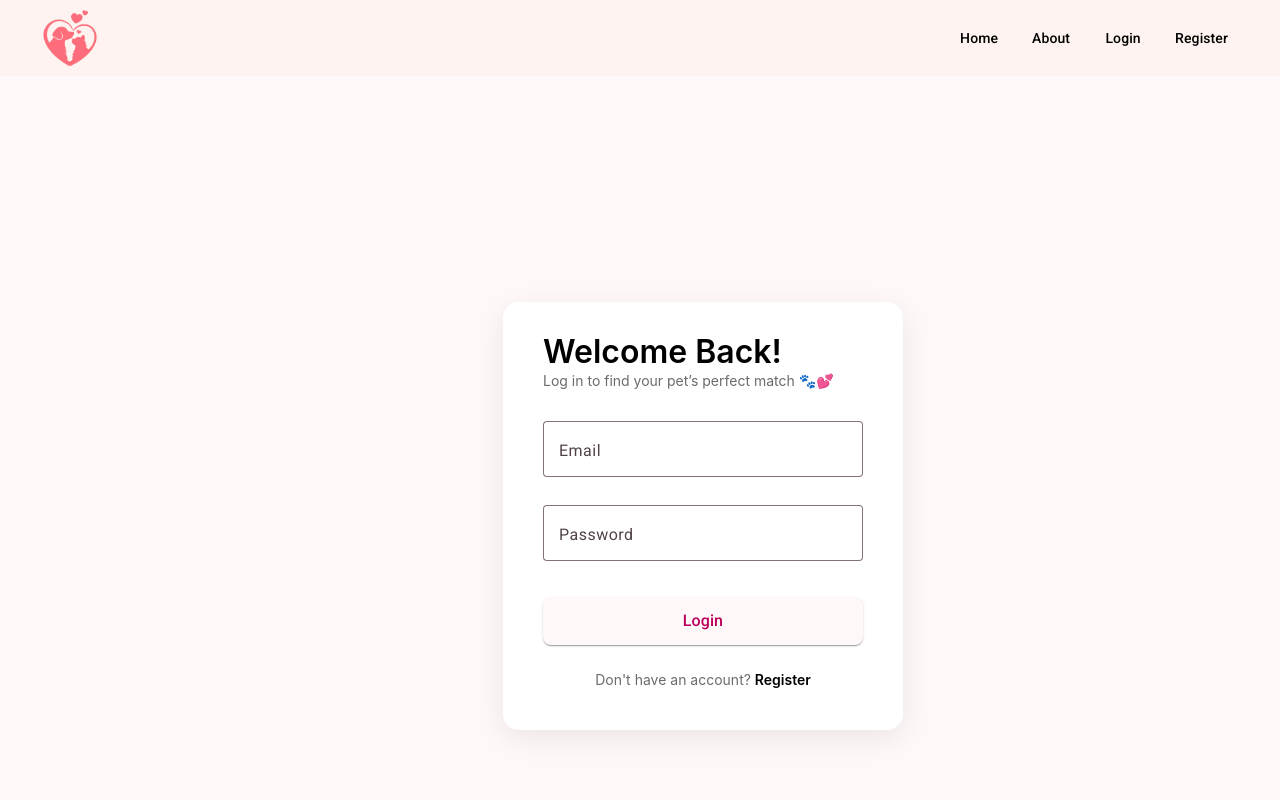
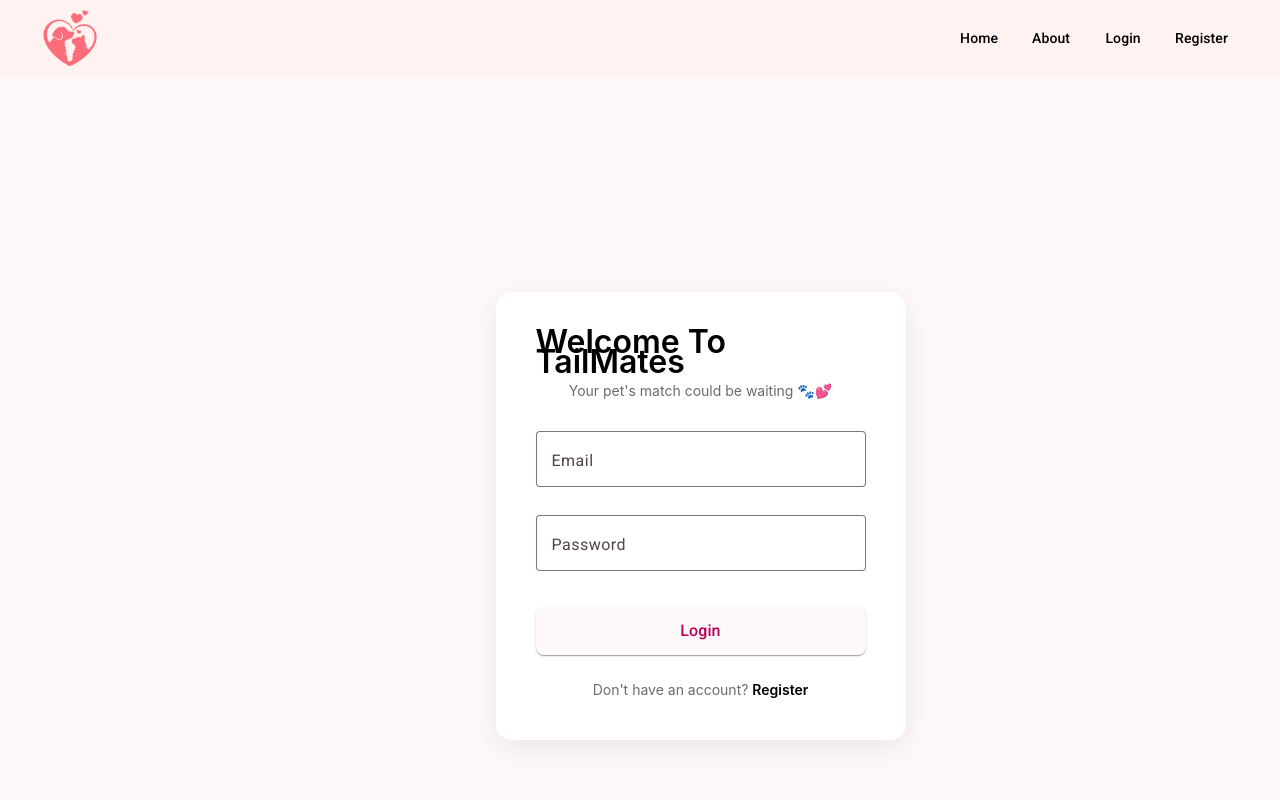
Before and after one commit to lancegabgab/tailmates-client, an Angular app: page /login in a window 1280 px wide. Shown: the top 800 px of the page. Built offline with nearby package versions, Linux system fonts and the light colour scheme.

Commit message:
Updated Login page
Changed heading text , increased width of login-card

```diff
--- a/src/app/pages/login/login.html
+++ b/src/app/pages/login/login.html
@@ -1,7 +1,7 @@
 <div class="login-page">
   <div class="login-card">
-    <h1>Welcome Back!</h1>
-    <p>Log in to find your pet’s perfect match 🐾💕</p>
+    <h1>Welcome To TailMates</h1>
+    <p>Your pet's match could be waiting 🐾💕</p>
 
     <form>
       <mat-form-field appearance="outline" class="full-width">
--- a/src/app/pages/login/login.scss
+++ b/src/app/pages/login/login.scss
@@ -10,7 +10,7 @@ $black: #000000;
 
 .login-card {
   width: 100%;
-  max-width: 400px;
+  max-width: 410px;
   padding: 40px;
   background: #ffffff;
   border-radius: 16px;
@@ -28,6 +28,7 @@ $black: #000000;
     margin: 0 0 30px;
     color: #6b6b6b;
     line-height: 1.5;
+    text-align: center;
   }
 }
 
```
